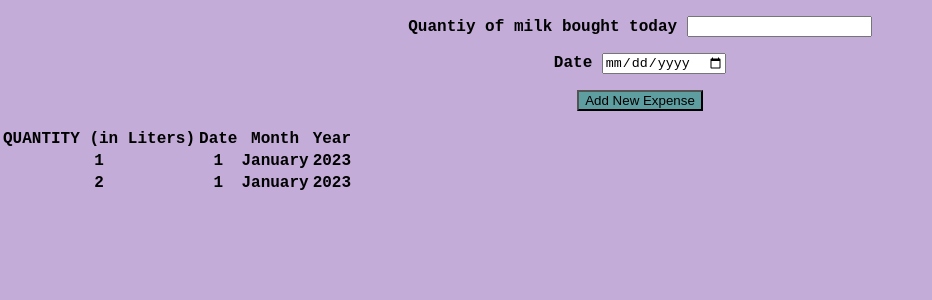
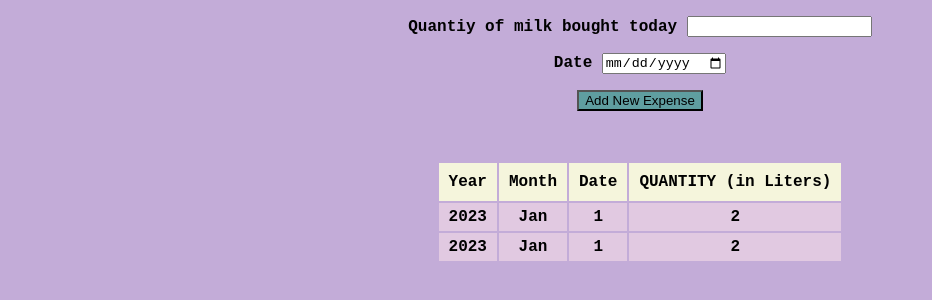
Before and after one commit to prernalele/doodhwala, a React (Create React App) app: page / in a window 1280 px wide. Shown: the top 300 px of the page, without its empty margins (0-932 px from the left). Built offline with nearby package versions, Linux system fonts and the light colour scheme.

Commit message:
style(NOTICKET): adds styling changes to expense list

```diff
--- a/src/App.js
+++ b/src/App.js
@@ -5,7 +5,7 @@ import ExpenseListCard from "./Components/ExpenseListCard";
 
 function App() {
   const initialData = [
-    { quantity: 1, date: new Date("2023 Jan 01") },
+    { quantity: 2, date: new Date("2023 Jan 01") },
     {
       quantity: 2,
       date: new Date("2023 Jan 01"),
@@ -15,18 +15,13 @@ function App() {
 
   const clickHandler = (quantity, date) => {
     setData((prevData) => {
-      console.log("quantity", quantity);
-      console.log("date", date);
-      console.log("prevData", prevData);
       return [...prevData, { quantity: quantity, date: new Date(date) }];
     });
   };
   return (
     <div className="App">
       <NewExpense onSubmitHandler={clickHandler}>Add New expense</NewExpense>
-      <p>
-        <ExpenseListCard expenseList={data} />
-      </p>
+      <ExpenseListCard expenseList={data} />
     </div>
   );
 }
--- /dev/null
+++ b/src/Components/ExpenseListCard.css
@@ -0,0 +1,18 @@
+.expenseTable {
+    margin-left: auto;
+    margin-right:auto;
+    margin-top: 50px;
+}
+
+.tableHeader {
+    background-color: beige;
+}
+
+tr > td {
+    background-color:rgb(225, 201, 225);
+    padding: 5px;
+}
+
+tr> th {
+    padding: 10px;
+}
--- a/src/Components/ExpenseListCard.js
+++ b/src/Components/ExpenseListCard.js
@@ -1,23 +1,24 @@
 import React from "react";
+import "./ExpenseListCard.css";
 
 const ExpenseListCard = (props) => {
   return (
-    <table>
-      <thead>
+    <table className="expenseTable">
+      <thead className="tableHeader">
         <tr>
+          <th>Year </th>
+          <th>Month </th>
+          <th>Date </th>
           <th>QUANTITY (in Liters)</th>
-          <th>Date </th>
-          <th>Month </th>
-          <th>Year </th>
         </tr>
       </thead>
       {props.expenseList.map((item) => {
         return (
           <tr>
+            <td>{item.date.getFullYear()}</td>
+            <td>{item.date.toLocaleString("default", { month: "short" })}</td>
+            <td>{item.date.getDate()}</td>
             <td>{item.quantity} </td>
-            <td>{item.date.getDate()}</td>
-            <td>{item.date.toLocaleString("default", { month: "long" })}</td>
-            <td>{item.date.getFullYear()}</td>
           </tr>
         );
       })}
```
